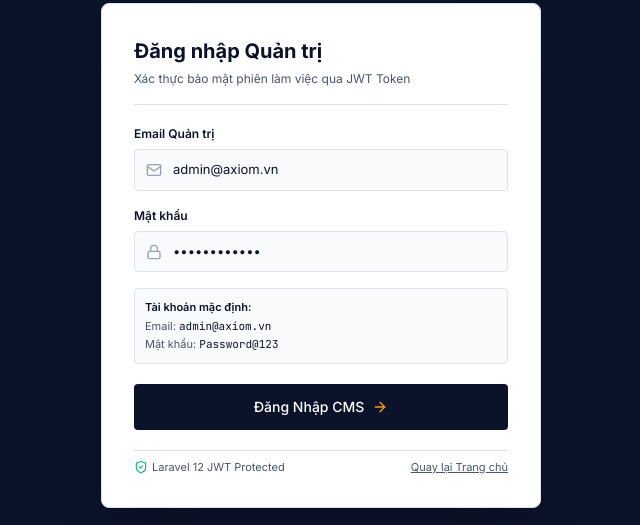
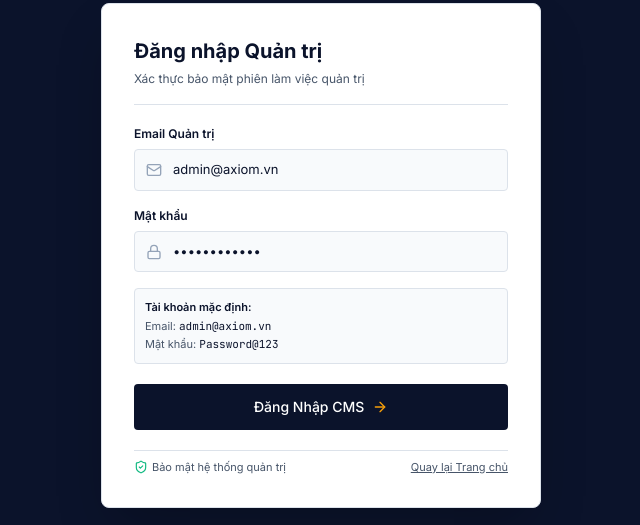
Before and after one commit to Namjro/ban_hang, a Next.js app in the folder frontend/: page /admin/login in a window 1280 px wide. Shown: the part 192-717 px from the top of the page, without its empty margins (319-959 px from the left). Built offline with nearby package versions, Linux system fonts and the light colour scheme; no server answers.

Commit message:
ref #nambui bỏ text hệ thống ở giao diện

```diff
--- a/frontend/src/app/admin/layout.tsx
+++ b/frontend/src/app/admin/layout.tsx
@@ -196,7 +196,7 @@ export default function AdminLayout({ children }: { children: React.ReactNode })
               </span>
               <span className="text-[10px] text-[#10b981] flex items-center gap-1">
                 <ShieldCheck className="w-3 h-3" />
-                JWT Session
+                Phiên làm việc an toàn
               </span>
             </div>
           </div>
@@ -234,7 +234,7 @@ export default function AdminLayout({ children }: { children: React.ReactNode })
 
           <div className="flex items-center gap-3 shrink-0">
             <span className="hidden sm:inline-flex text-[12px] bg-[#f8fafc] border border-[#dce2ea] px-2.5 py-1 rounded-[4px] text-[#475569]">
-              Laravel 12 API • PHP 8.2.35
+              Cổng Quản trị AXIOM
             </span>
           </div>
         </header>
--- a/frontend/src/app/admin/login/page.tsx
+++ b/frontend/src/app/admin/login/page.tsx
@@ -81,7 +81,7 @@ export default function AdminLoginPage() {
           <div className="flex flex-col gap-1 border-b border-[#dce2ea] pb-4">
             <h1 className="text-[20px] font-bold text-[#0b132b]">Đăng nhập Quản trị</h1>
             <span className="text-[12px] text-[#475569]">
-              Xác thực bảo mật phiên làm việc qua JWT Token
+              Xác thực bảo mật phiên làm việc quản trị
             </span>
           </div>
 
@@ -142,7 +142,7 @@ export default function AdminLoginPage() {
               {loading ? (
                 <>
                   <Loader2 className="w-4 h-4 animate-spin text-[#f59e0b]" />
-                  <span>Đang xác thực JWT...</span>
+                  <span>Đang xác thực...</span>
                 </>
               ) : (
                 <>
@@ -156,7 +156,7 @@ export default function AdminLoginPage() {
           <div className="pt-2 border-t border-[#dce2ea] flex items-center justify-between text-[11px] text-[#475569]">
             <span className="flex items-center gap-1">
               <ShieldCheck className="w-3.5 h-3.5 text-[#10b981]" />
-              Laravel 12 JWT Protected
+              Bảo mật hệ thống quản trị
             </span>
             <Link href="/" className="hover:text-[#0b132b] transition-colors underline">
               Quay lại Trang chủ
```
